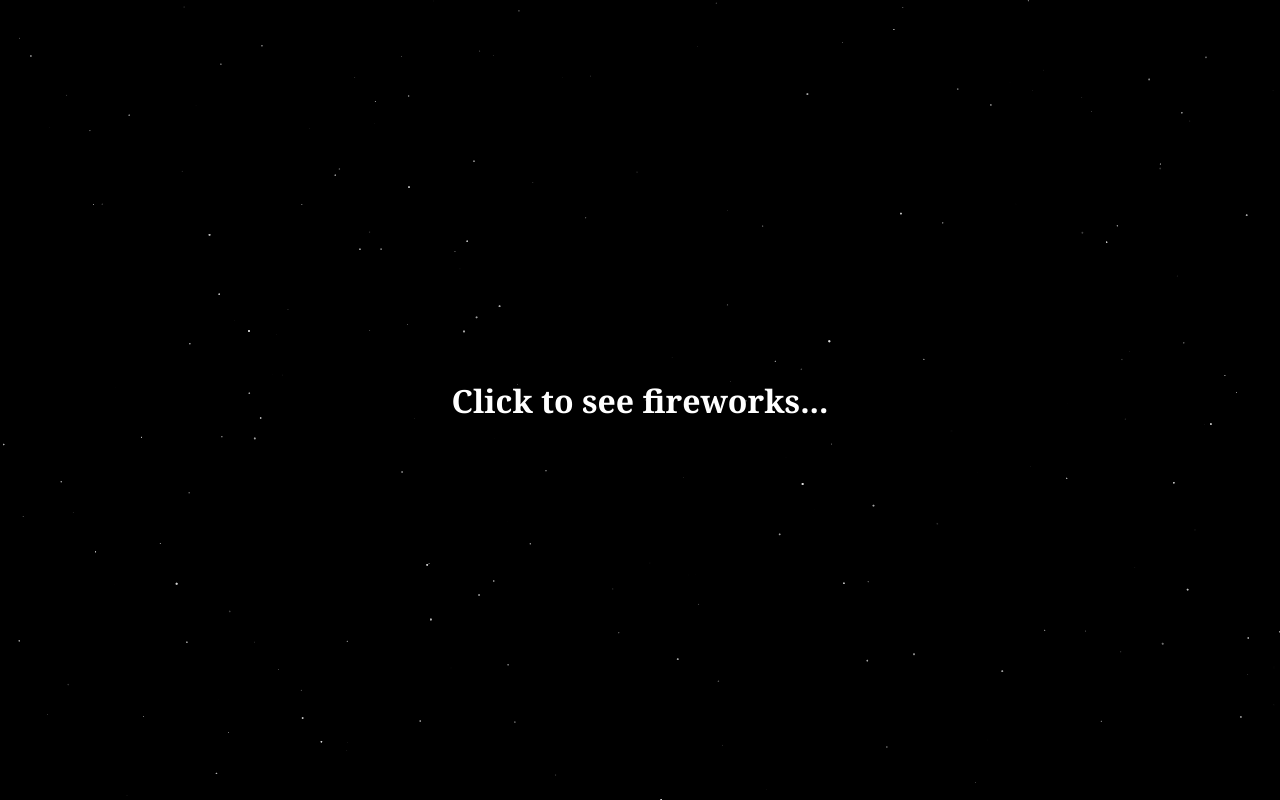
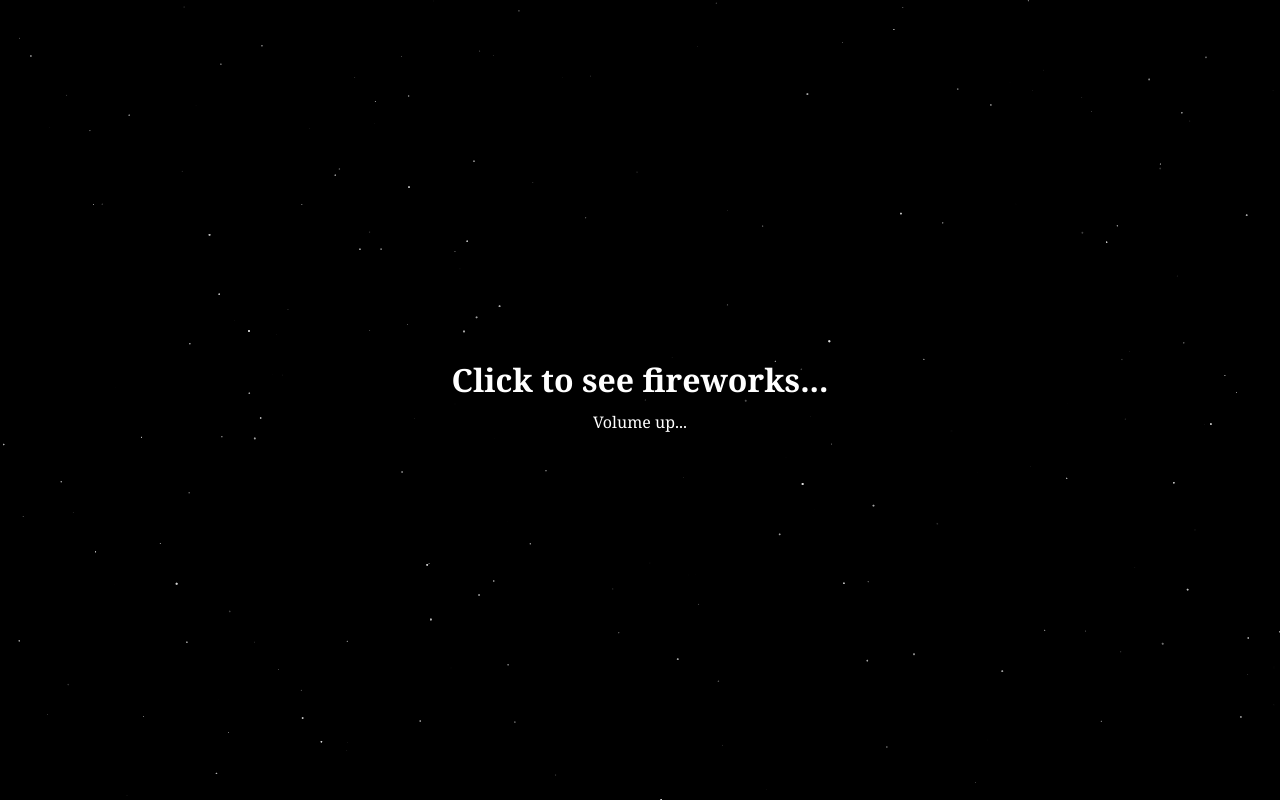
Before and after one commit to jeffamazed/fireworks, a plain HTML site: page index.html in a window 1280 px wide. Drawn offline with Linux system fonts and the light colour scheme.

Commit message:
Update index.html

```diff
--- a/index.html
+++ b/index.html
@@ -15,6 +15,7 @@
 
     body {
       display: flex;
+      flex-direction: column;
       justify-content: center;
       align-items: center;
       height: 100vh;
@@ -28,16 +29,19 @@
       z-index: -1;
     }
 
-    h1 {
+    h1, p {
       color: white;
+      margin-bottom: 10px;
     }
 
     .hidden {
       opacity: 0;
+      pointer-events: none;
     }
   </style>
   <body>
     <h1>Click to see fireworks...</h1>
+    <p>Volume up...</p>
     <canvas></canvas>
     <script type="module" src="./fireworks.js"></script>
   </body>
```
